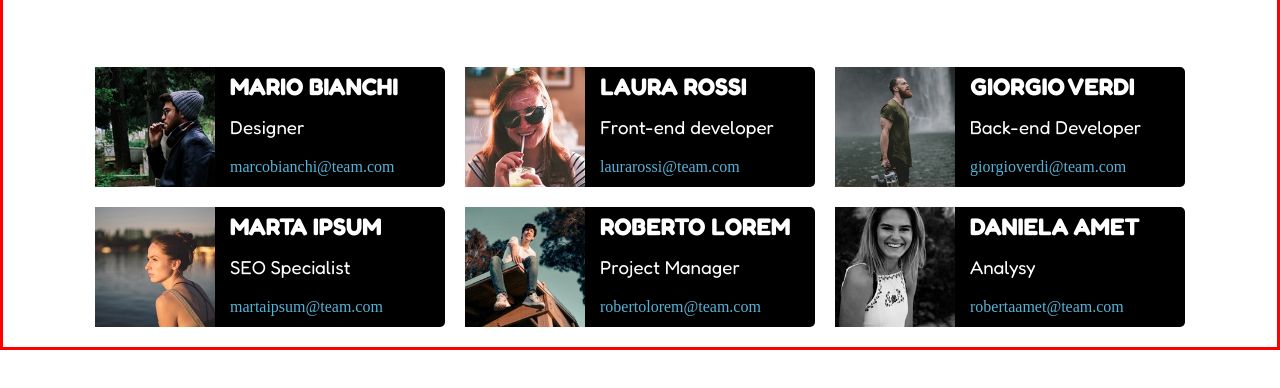
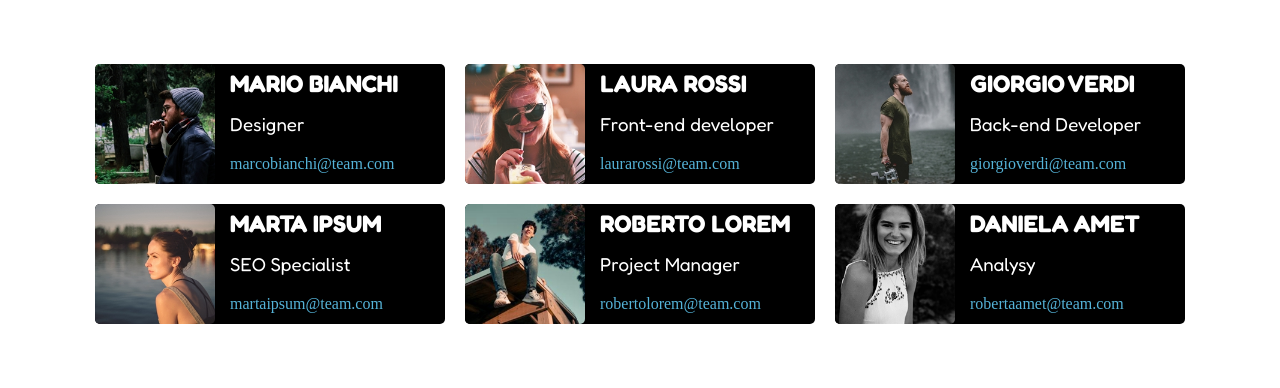
Before and after one commit to GabrieleLombard01/html-css-flex-cards, a plain HTML site: page index.html in a window 1280 px wide. Shown: the part 238-626 px from the top of the page. Drawn offline with Linux system fonts and the light colour scheme.

Commit message:
definitive edition

```diff
--- a/css/style.css
+++ b/css/style.css
@@ -39,7 +39,6 @@ p{
 .conteiner{
     max-width: 1500px;
     margin: 0 auto;
-    border: solid red;
 }
 .cards_conteiner{
     display: flex;
@@ -55,6 +54,7 @@ p{
 .img_size{
     height: 120px;
     float: left;
+    border-radius: 5px;
 }
 .column{
     display: block;
@@ -75,8 +75,3 @@ p{
 .text_blue{
     color: #55b3d8;
 }
-/*Header*/
-
-/*Section1*/
-
-/*Section2*/
--- a/index.html
+++ b/index.html
@@ -30,7 +30,7 @@
             <div class="column">
                 <div class="card">
                     <div class="clearfix">
-                        <img class="img_size" src="img/male1.png" alt="Marco">
+                        <img class="img_size" src="img/male1.png" alt="Mario">
                         <h2 class="text_section">MARIO BIANCHI</h2>
                         <h3 class="text_section">Designer</h3>
                         <span class="text_section text_blue">marcobianchi@team.com</span>
@@ -38,7 +38,7 @@
                 </div>
                 <div class="card">
                     <div class="clearfix">
-                        <img class="img_size" src="img/female2.png" alt="Marco">
+                        <img class="img_size" src="img/female2.png" alt="Marta">
                         <h2 class="text_section">MARTA IPSUM</h2>
                         <h3 class="text_section">SEO Specialist</h3>
                         <span class="text_section text_blue">martaipsum@team.com</span>
@@ -48,7 +48,7 @@
             <div class="column">
                 <div class="card">
                     <div class="clearfix">
-                        <img class="img_size" src="img/female1.png" alt="Marco">
+                        <img class="img_size" src="img/female1.png" alt="Laura">
                         <h2 class="text_section">LAURA ROSSI</h2>
                         <h3 class="text_section">Front-end developer</h3>
                         <span class="text_section text_blue">laurarossi@team.com</span>
@@ -56,7 +56,7 @@
                 </div>
                 <div class="card">
                     <div class="clearfix">
-                        <img class="img_size" src="img/male3.png" alt="Marco">
+                        <img class="img_size" src="img/male3.png" alt="Roberto">
                         <h2 class="text_section">ROBERTO LOREM</h2>
                         <h3 class="text_section">Project Manager</h3>
                         <span class="text_section text_blue">robertolorem@team.com</span>
@@ -66,7 +66,7 @@
             <div class="column">
                 <div class="card">
                     <div class="clearfix">
-                        <img class="img_size" src="img/male2.png" alt="Marco">
+                        <img class="img_size" src="img/male2.png" alt="Giorgio">
                         <h2 class="text_section">GIORGIO VERDI</h2>
                         <h3 class="text_section">Back-end Developer</h3>
                         <span class="text_section text_blue">giorgioverdi@team.com</span>
@@ -74,7 +74,7 @@
                 </div>
                 <div class="card">
                     <div class="clearfix">
-                        <img class="img_size" src="img/female3.png" alt="Marco">
+                        <img class="img_size" src="img/female3.png" alt="Daniela">
                         <h2 class="text_section">DANIELA AMET</h2>
                         <h3 class="text_section">Analysy</h3>
                         <span class="text_section text_blue">robertaamet@team.com</span>
@@ -85,3 +85,43 @@
     </div>
 </body>
 </html>
+<!--
+    -------------------------------------------۞
+---------------------------------------╘╗_۩_╔╛
+---------------------------------------╘T█▓T╛
+----------------------------------------]█▓[
+----------------------------------------]█▓[
+----------------------------------------]█▓[
+----------------------------------------]█▓[
+----------------------------------------]█▓[
+-------------------------------- ╘╗_____╔╝█▓╚╗____╔╛
+------------------------۞]═══╬|▓▓▓║GabrieleLombard01║▓▓▓|╬═══[۞
+---------------------------------┌╜‾‾‾‾╚╗░▒╔╝‾‾‾‾� �┐
+----------------------------------------║░▒║
+----------------------------------------║░▒║
+----------------------------------------║░▒║
+----------------------------------------║░▒║
+----------------------------------------|░▒|
+----------------------------------------|░▒|
+----------------------------------------|░▒|
+----------------------------------------|░▒|
+----------------------------------------|░▒|
+----------------------------------------|░▒|
+----------------------------------------|░▒|
+----------------------------------------|░▒|
+----------------------------------------|░▒|
+----------------------------------------|░▒|
+----------------------------------------|░▒|
+----------------------------------------|░▒|
+----------------------------------------|░▒|
+----------------------------------------|░▒|
+----------------------------------------|░▒|
+----------------------------------------|░▒|
+----------------------------------------|░▒|
+----------------------------------------|░▒|
+----------------------------------------|░▒|
+----------------------------------------|░▒|
+----------------------------------------|░▒|
+----------------------------------------\▼/
+---------------------------------------- V
+-->
```
